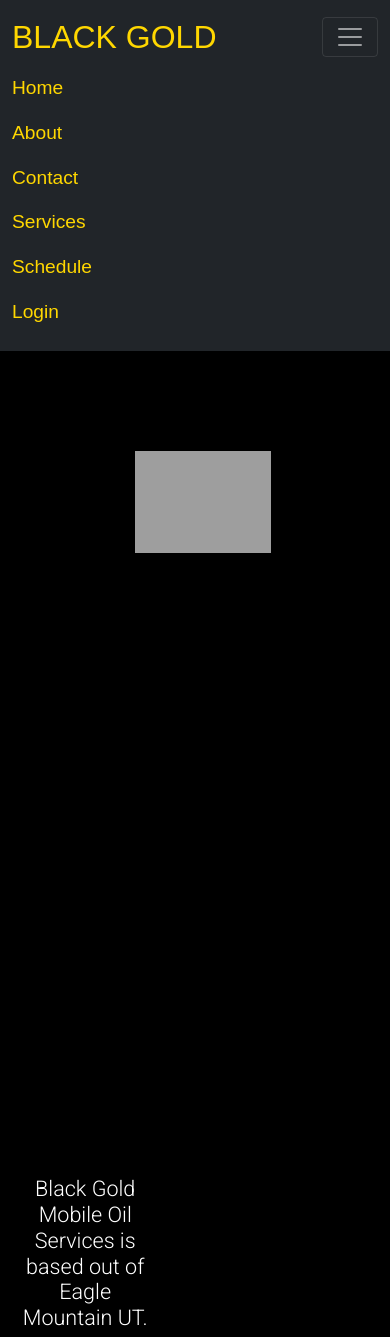
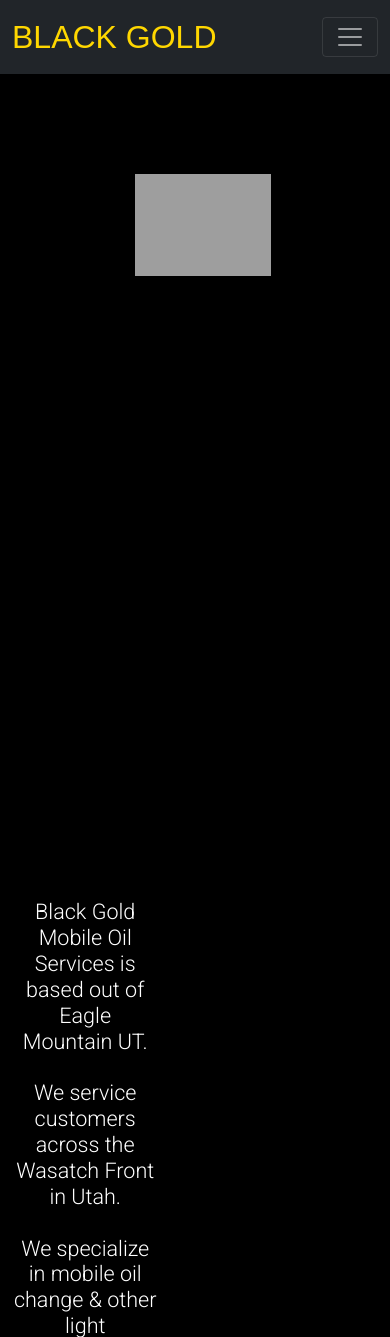
Before and after one commit to pearl178/black-gold-web-app, a PHP site: page /about.php in a window 390 px wide, after a click that opens the changed part. Shown: the top 1337 px of the page. Run offline with PHP 8.4, Linux system fonts and the light colour scheme; some libraries are stand-ins or nearby versions; grey boxes are pictures that could not be loaded.

Commit message:
make navbar responsive

```diff
--- a/navbar.php
+++ b/navbar.php
@@ -9,6 +9,8 @@
         <!-- Font Awesome icons (free version)-->
         <script src="https://use.fontawesome.com/releases/v6.1.0/js/all.js" crossorigin="anonymous"></script>
         <!-- Google fonts-->
+        <link rel="preconnect" href="https://fonts.googleapis.com">
+        <link rel="preconnect" href="https://fonts.gstatic.com" crossorigin>
         <link href="https://fonts.googleapis.com/css?family=Lora:400,700,400italic,700italic" rel="stylesheet" type="text/css" />
         <link href="https://fonts.googleapis.com/css?family=Open+Sans:300italic,400italic,600italic,700italic,800italic,400,300,600,700,800" rel="stylesheet" type="text/css" />
         <link href="https://fonts.googleapis.com/css2?family=Noto+Serif+Display:wght@300&family=Playfair+Display&family=Roboto:wght@300&display=swap" rel="stylesheet">
@@ -24,8 +26,8 @@
             <button class="navbar-toggler" type="button" data-bs-toggle="collapse" data-bs-target="#navbarTogglerDemo02" aria-controls="navbarTogglerDemo02" aria-expanded="false" aria-label="Toggle navigation">
               <span class="navbar-toggler-icon"></span>
             </button>
-            <div class="collapse navbar-collapse" id="navbarTogglerDemo02">
-              <ul class="navbar-nav me-auto mb-2 mb-lg-0">
+            <div class="collapse navbar-collapse" id="navbarTogglerDemo01">
+              <ul class="navbar-nav ms-auto">
                 <li class="nav-item">
                   <a class="nav-link" aria-current="page" href="index.php">Home</a>
                 </li>
```
